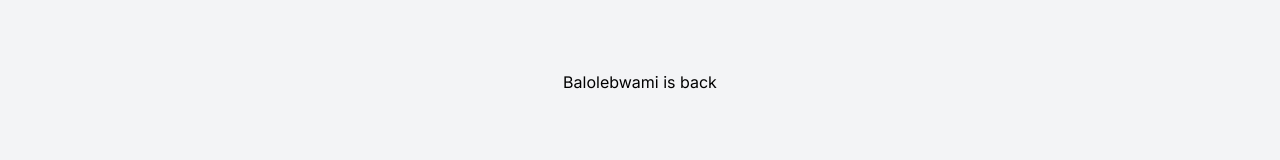
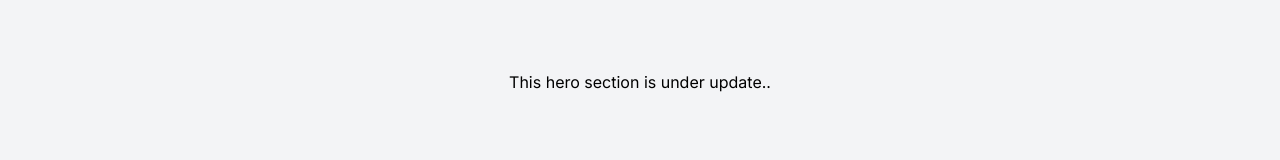
Before and after one commit to tchasinga/gym-rooms, a Next.js app: page / in a window 1280 px wide. Shown: the part 318-478 px from the top of the page. Built offline with nearby package versions, Linux system fonts and the light colour scheme.

Commit message:
update hero section text to reflect ongoing changes

```diff
--- a/src/app/components/Heros.jsx
+++ b/src/app/components/Heros.jsx
@@ -10,7 +10,7 @@ export default function Heros() {
 
   return (
       <div className="min-h-screen bg-gray-100 flex items-center justify-center">
-          <h1>Balolebwami is back</h1>
+          <h1>This hero section is under update..</h1>
       </div>
   );
 }
```
